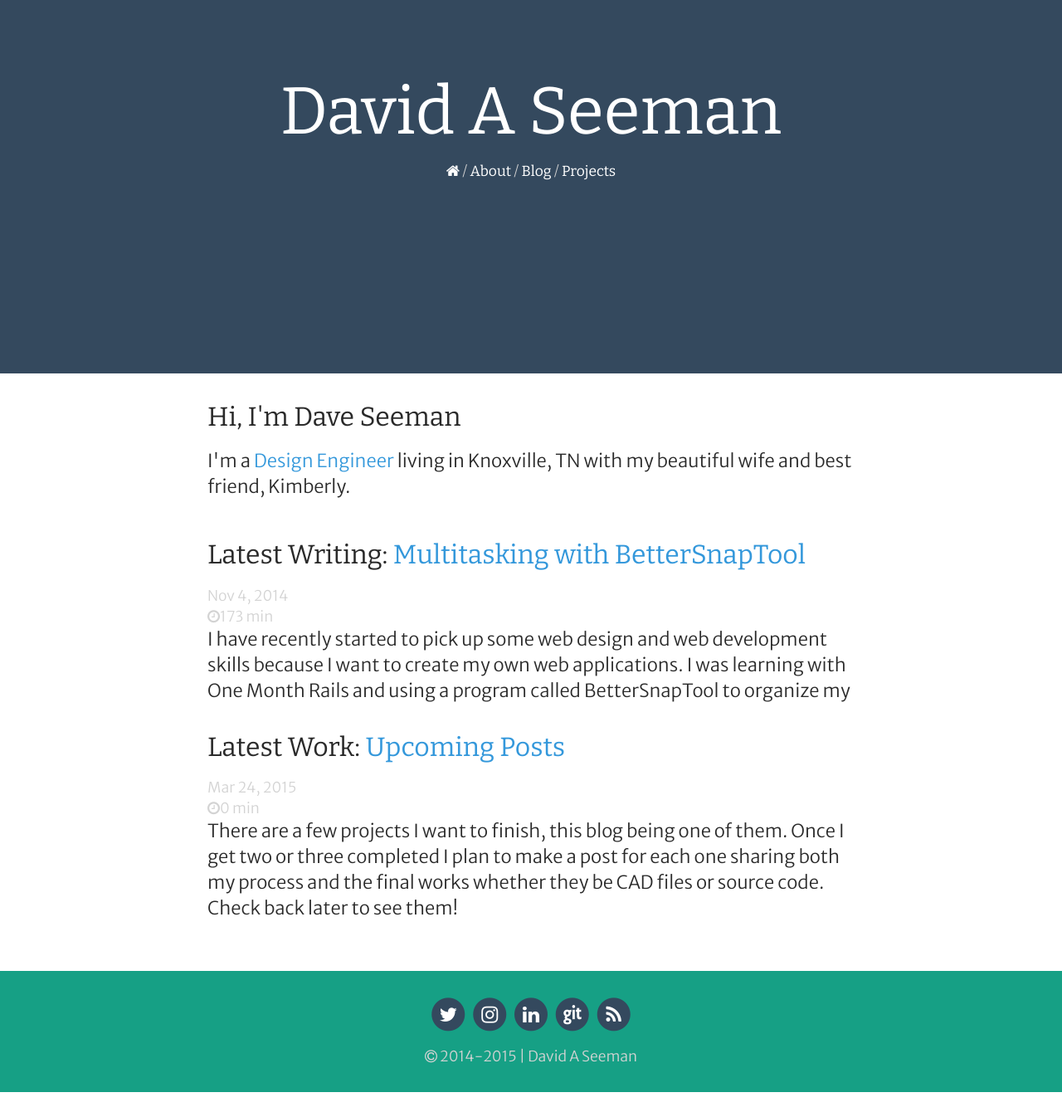
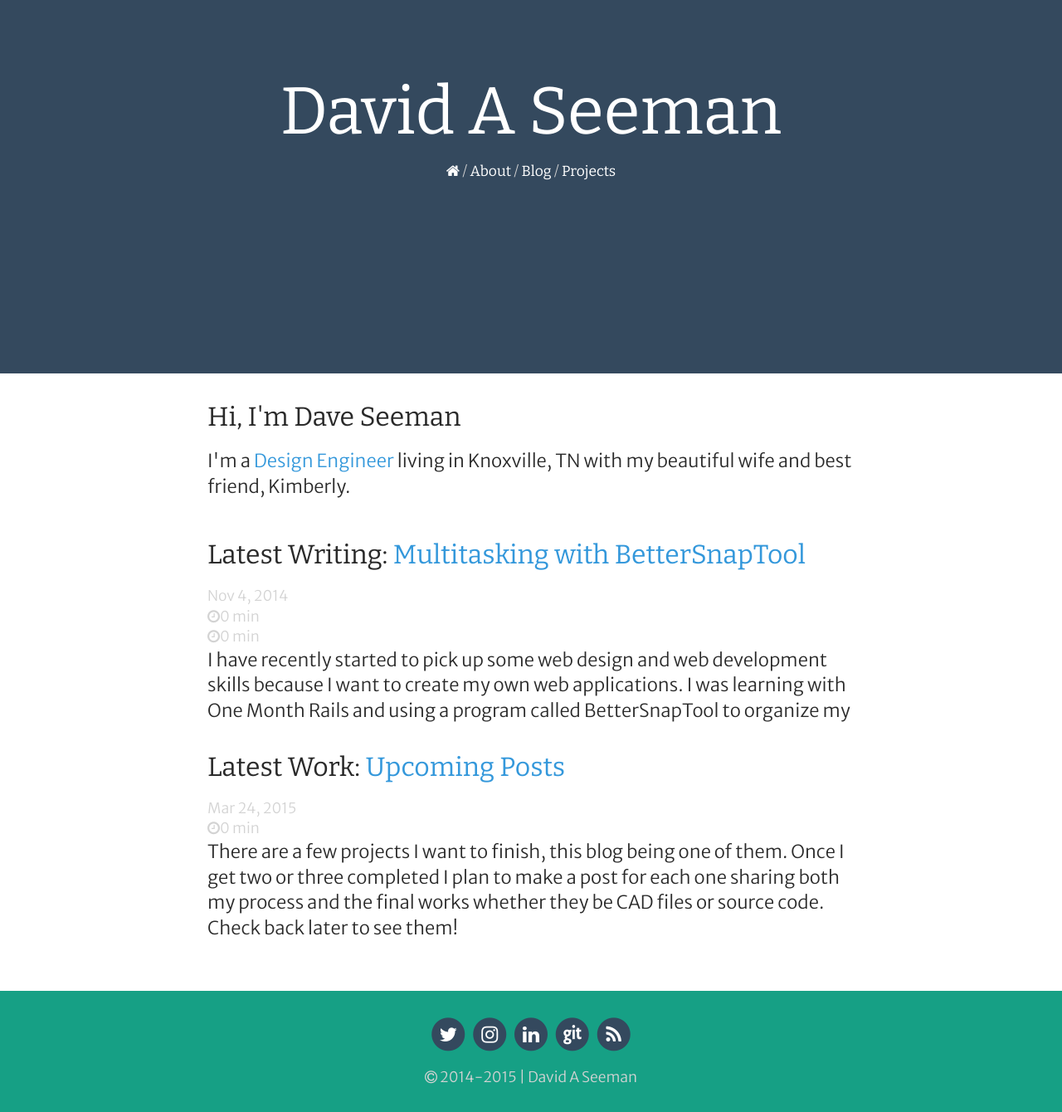
Before and after one commit to Shipwright/daveas.github.io, a Jekyll site: the page built from index.html, in a window 1280 px wide. Shown: the whole page at 83% size. Built offline with Jekyll 4.4.1, drawn with Linux system fonts in a browser that asks for light colours; nearby versions of some CDN libraries; some web fonts are replaced; before the commit the page ends 1316 px from its top, so only the background shows below that.

Commit message:
Update index.html

```diff
--- a/index.html
+++ b/index.html
@@ -11,7 +11,8 @@
         <li>
           <h2 class="post-title">Latest Writing: <a href="{{ post.url | prepend: site.baseurl }}">{{ post.title }}</a></h2>
           <p class="post-meta">{{ post.date | date: "%b %-d, %Y" }}{% if post.author %} • {{ post.author }}{% endif %}{% if post.meta %} • {{ post.meta }}{% endif %}</p>
-          <p class="post-meta"><i class="fa fa-clock-o"></i>{{ post.content | number_of_words }} min</p>
+          <p class="post-meta"><i class="fa fa-clock-o"></i>{{ post.size | divided_by: 250 }} min</p>
+          <p class="post-meta"><i class="fa fa-clock-o"></i>{% capture post_length %}{{ post.content | number_of_words }}{% endcapture %}{{ post_length | divided_by: 250 }} min</p>
           {{ post.excerpt }}
         </li>
       {% endfor %}
```
